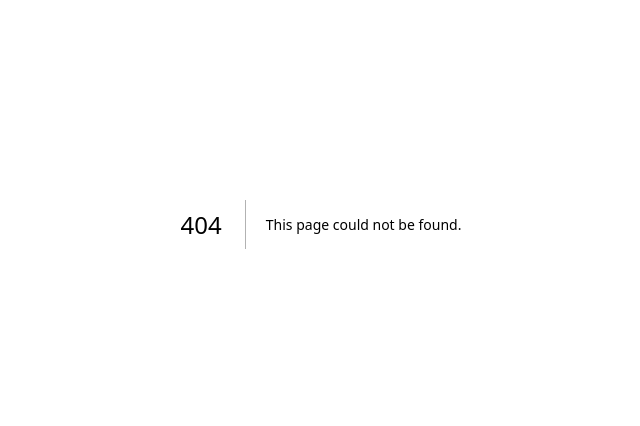
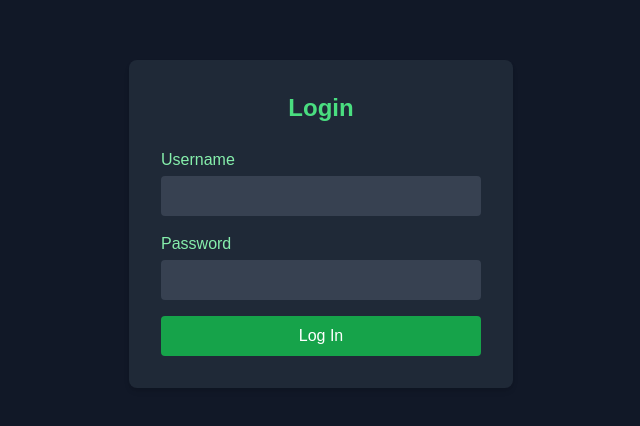
Before and after one commit to ajitonelsonn/plant-identifier, a Next.js app: page /login in a window 1280 px wide. Before the commit this address had no page. Shown: the part 176-602 px from the top of the page, without its empty margins (319-959 px from the left). Built offline with nearby package versions, Linux system fonts and the light colour scheme.

Commit message:
login page

```diff
--- /dev/null
+++ b/app/login/page.tsx
@@ -0,0 +1,5 @@
+import LoginPage from "./page.client";
+
+export default function Login() {
+  return <LoginPage />;
+}
```
